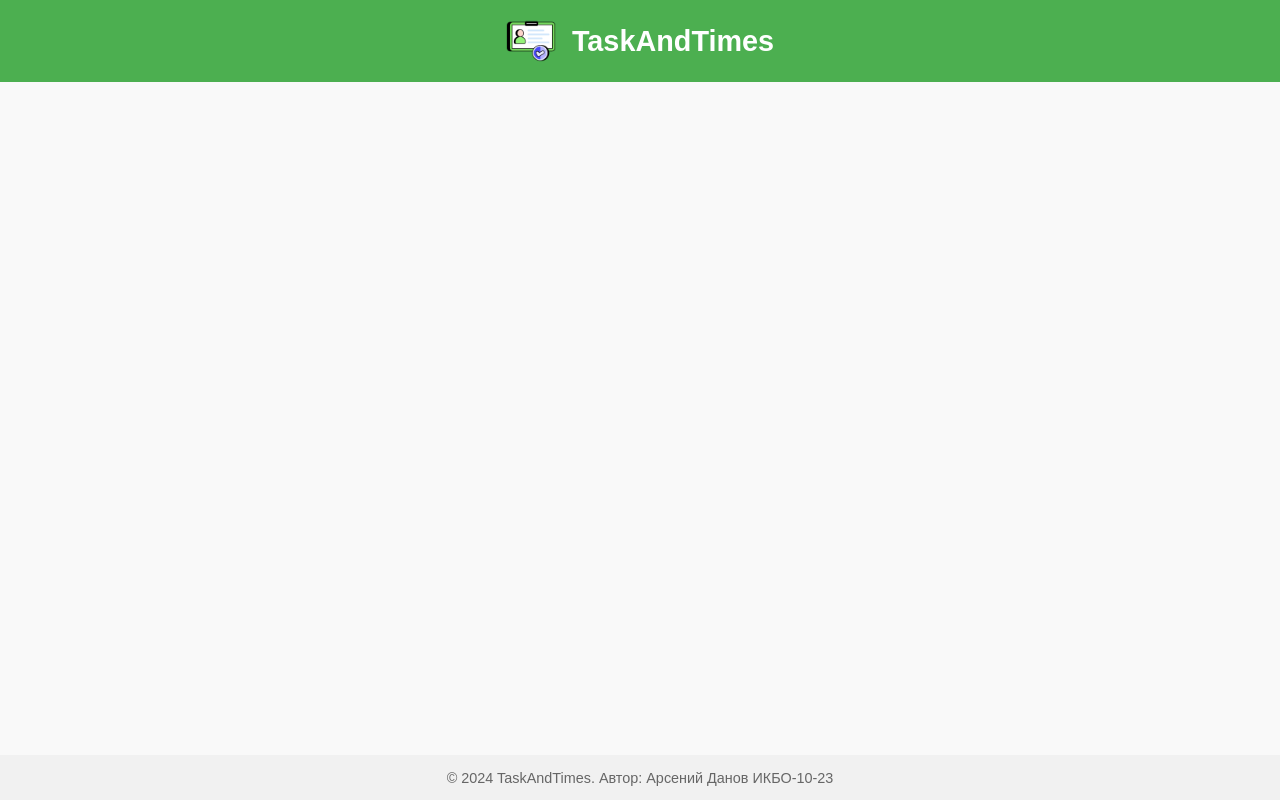
After one commit to Arsenoks4132/TaskMetrics, a Django app: template TaskAndTime/templates/base.html in a window 1280 px wide. The commit adds this page. Run offline with Django 5.2, Linux system fonts and the light colour scheme; the template is opened without the code that fills it: most values are stand-ins (such as "Sample title", 1, 10 or a date in 2020).

Commit message:
add base.html template add icon and logo static files add styles.css

```diff
--- a/TaskAndTime/TaskAndTime/settings.py
+++ b/TaskAndTime/TaskAndTime/settings.py
@@ -53,7 +53,9 @@ ROOT_URLCONF = 'TaskAndTime.urls'
 TEMPLATES = [
     {
         'BACKEND': 'django.template.backends.django.DjangoTemplates',
-        'DIRS': [],
+        'DIRS': [
+            BASE_DIR / 'templates'
+        ],
         'APP_DIRS': True,
         'OPTIONS': {
             'context_processors': [
--- /dev/null
+++ b/TaskAndTime/Tasks/static/Tasks/css/styles.css
@@ -0,0 +1,98 @@
+.body {
+    font-family: Arial, sans-serif;
+    margin: 0;
+    padding: 0;
+    display: flex;
+    flex-direction: column;
+    min-height: 100vh;
+    background-color: #f9f9f9;
+}
+
+.header {
+    background-color: #4CAF50;
+    padding: 1em 0;
+    text-align: center;
+}
+
+.header__content {
+    display: flex;
+    align-items: center;
+    justify-content: center;
+    gap: 1em;
+}
+
+.header__logo {
+    width: 50px;
+    height: 50px;
+}
+
+.header__title {
+    margin: 0;
+    font-size: 1.8em;
+    color: white;
+}
+
+.main {
+    background-color: #ffffff;
+    margin: 2em auto;
+    padding: 2em;
+    width: 80%;
+    max-width: 900px;
+    border-radius: 10px;
+    box-shadow: 0 4px 8px rgba(0, 0, 0, 0.1);
+    text-align: center;
+}
+
+.main--centered {
+    display: flex;
+    flex-direction: column;
+    align-items: center;
+    justify-content: center;
+}
+
+.main__description {
+    margin: 0 0 1em;
+    font-size: 1.2em;
+    color: #333333;
+    line-height: 1.5em;
+}
+
+.main__highlight {
+    margin: 1.5em 0;
+    font-size: 1.4em;
+    color: #4CAF50;
+    font-weight: bold;
+}
+
+.main__links {
+    margin-top: 1.5em;
+}
+
+.main__link {
+    display: inline-block;
+    margin: 0.5em;
+    padding: 1em 2em;
+    text-decoration: none;
+    color: white;
+    background-color: #4CAF50;
+    border-radius: 8px;
+    font-size: 1.2em;
+    transition: background-color 0.3s;
+}
+
+.main__link:hover {
+    background-color: #45a049;
+}
+
+.footer {
+    background-color: #f1f1f1;
+    text-align: center;
+    padding: 1em 0;
+    font-size: 0.9em;
+    margin-top: auto; /* Для прилипания футера к нижней части страницы */
+}
+
+.footer__text {
+    margin: 0;
+    color: #666666;
+}
--- /dev/null
+++ b/TaskAndTime/templates/base.html
@@ -0,0 +1,25 @@
+{% load static %}
+<!DOCTYPE html>
+<html lang="ru">
+<head>
+    <meta charset="UTF-8">
+    <meta name="viewport" content="width=device-width, initial-scale=1.0">
+    <meta http-equiv="X-UA-Compatible" content="ie=edge">
+    <title>{{ title }}</title>
+    <link rel="stylesheet" href="{% static 'Tasks/css/styles.css' %}">
+    <link rel="icon" href="{% static 'Tasks/images/main.ico' %}" type="image/x-icon">
+</head>
+<body class="body">
+    <header class="header">
+        <div class="header__content">
+            <img class="header__logo" src="{% static 'Tasks/images/logo.png' %}" alt="TaskAndTimes Logo">
+            <h1 class="header__title">TaskAndTimes</h1>
+        </div>
+    </header>
+    {% block content %}
+    {% endblock %}
+    <footer class="footer">
+        <p class="footer__text">© 2024 TaskAndTimes. Автор: Арсений Данов ИКБО-10-23</p>
+    </footer>
+</body>
+</html>
```
Also changed, not shown: TaskAndTime/Tasks/templates/Tasks/index.html (+17 -10 lines), TaskAndTime/Tasks/static/Tasks/images/logo.png (added), TaskAndTime/Tasks/static/Tasks/images/main.ico (added).
